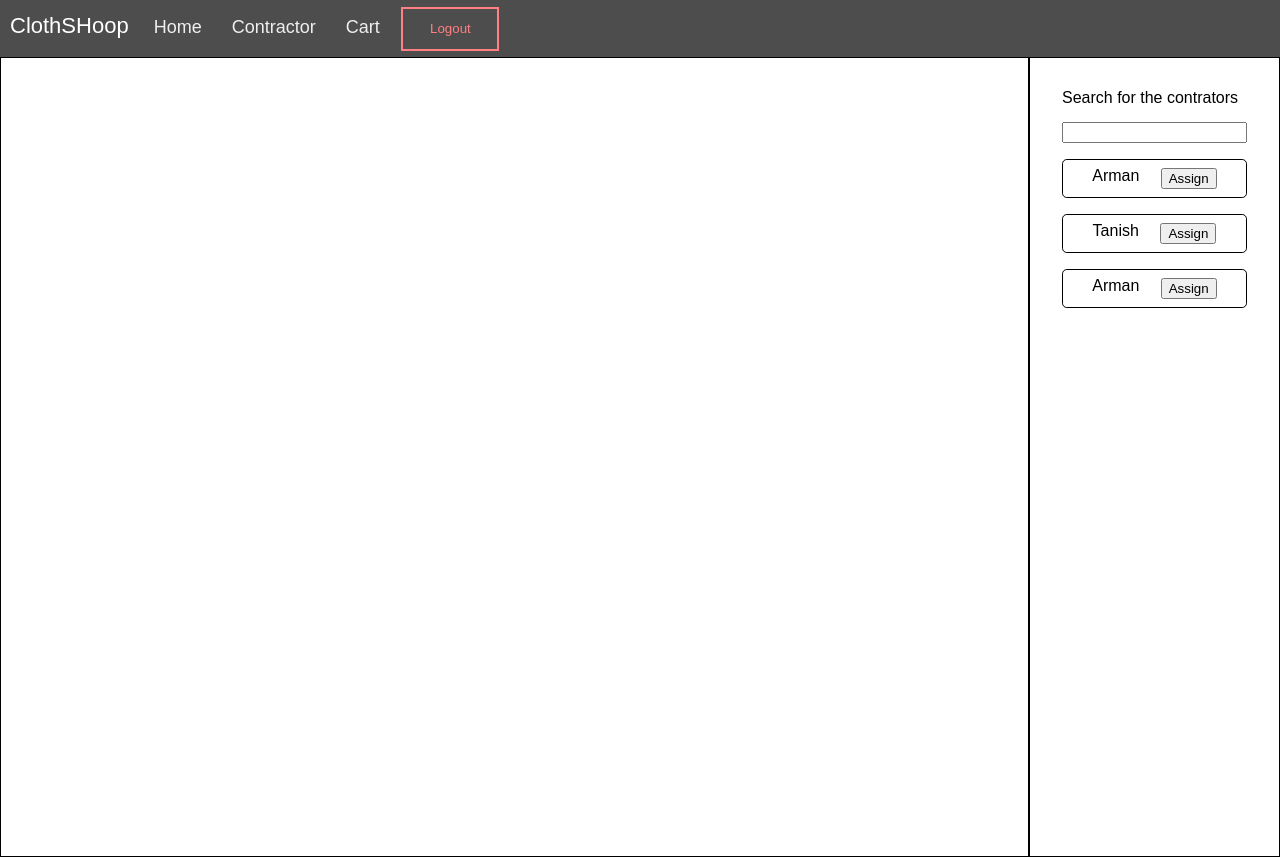
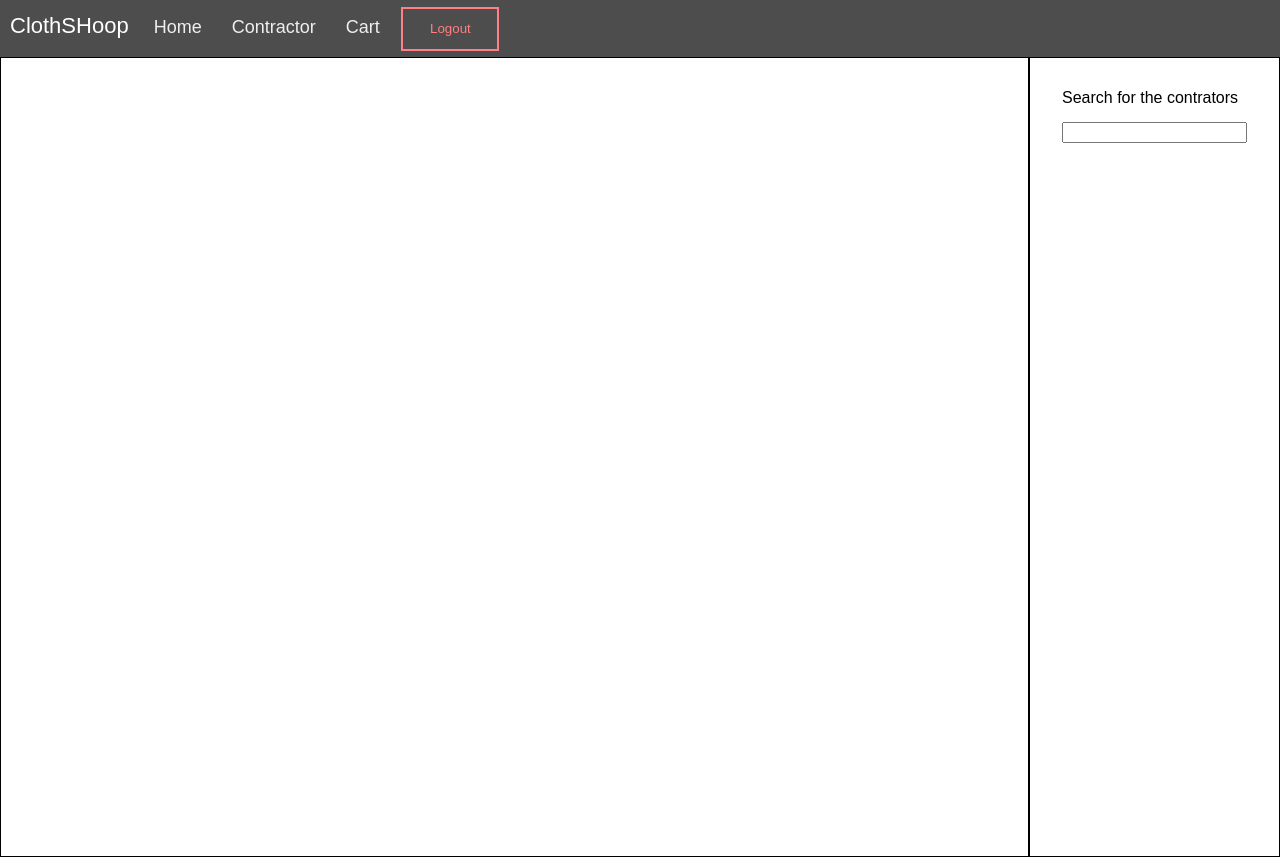
Before and after one commit to ArmanBhatia0100/ClothBox, a React (Create React App) app: page /cart in a window 1280 px wide. Built offline with nearby package versions, Linux system fonts and the light colour scheme.

Commit message:
contractor form is working

```diff
--- a/src/components/Cart/Cart.jsx
+++ b/src/components/Cart/Cart.jsx
@@ -1,6 +1,5 @@
 import React from "react";
 
-import Card from "../Cards/Card";
 import "./Cart.scss";
 import Header from "../Header/Header";
 import { useSelector, useDispatch } from "react-redux";
@@ -10,6 +9,10 @@ import { removeFromCart } from "../../store/CartSlice";
 
 export default function Cart() {
   const cartItems = useSelector((state) => state.cartItems);
+  const contractorsList = useSelector(
+    (state) => state.contractors.contractorsList
+  );
+
   const dispatch = useDispatch();
   return (
     <React.Fragment>
@@ -33,28 +36,16 @@ export default function Cart() {
             <input type="search" />
           </div>
           <div className="contractorsList">
+            {contractorsList.map(function (contractor) {
+              return (
                 <div className="contractor_card">
                   <h2>Arman</h2>
                   <button
                     type="button"
                     onClick={() => {
                       dispatch(
-                    assignItems({ name: "Arman", itemsInCart: cartItems.items })
-                  );
-                  dispatch(removeFromCart());
-                }}
-              >
-                Assign
-              </button>
-            </div>
-            <div className="contractor_card">
-              <h2>Tanish</h2>
-              <button
-                type="button"
-                onClick={() => {
-                  dispatch(
                         assignItems({
-                      name: "Tanish",
+                          name: "Arman",
                           itemsInCart: cartItems.items,
                         })
                       );
@@ -64,20 +55,8 @@ export default function Cart() {
                     Assign
                   </button>
                 </div>
-            <div className="contractor_card">
-              <h2>Arman</h2>
-              <button
-                type="button"
-                onClick={() => {
-                  dispatch(
-                    assignItems({ name: "Karan", itemsInCart: cartItems.items })
               );
-                  dispatch(removeFromCart());
-                }}
-              >
-                Assign
-              </button>
-            </div>
+            })}
           </div>
         </div>
       </div>
--- a/src/components/Contractors/ContractorsBanner/ContractorBanner.jsx
+++ b/src/components/Contractors/ContractorsBanner/ContractorBanner.jsx
@@ -1,58 +1,86 @@
 import { Link } from "react-router-dom";
 import "./ContractorsBanner.scss";
+import { useRef, useState } from "react";
+import { addContractor } from "../../../store/ContractorSlice";
+import { useDispatch, useSelector } from "react-redux";
 
 export default function ContractsBanner() {
+  // Used the ref to fecth the input data
+  const nameRef = useRef(null);
+  const phoneNumberRef = useRef(null);
+  const referedByRef = useRef(null);
+  const homeAddressRef = useRef(null);
+  const messageRef = useRef(null);
+
+  const dispatch = useDispatch();
+  const contractorList = useSelector(
+    (state) => state.contractors.constractorsList
+  );
+
+  const addContractorHandler = (e) => {
+    e.preventDefault();
+    dispatch(
+      addContractor({
+        name: nameRef.current.value,
+        Phone: phoneNumberRef.current.value,
+        ReferedBy: referedByRef.current.value,
+        Address: homeAddressRef.current.value,
+        message: messageRef.current.value,
+      })
+    );
+    nameRef.current.value =
+      phoneNumberRef.current.value =
+      referedByRef.current.value =
+      homeAddressRef.current.value =
+      messageRef.current.value =
+        "";
+  };
+  console.log(contractorList);
   return (
     <div class="contractorFormcontainer">
-      <form id="contact" action="" method="post">
+      <form id="contact" onSubmit={addContractorHandler}>
         <h3>Add Contractor</h3>
         <fieldset>
           <input
+            ref={nameRef}
             placeholder="Your name"
             type="text"
-            tabindex="1"
-            required
-            autofocus
-          ></input>
-        </fieldset>
-        <fieldset>
-          <input
-            placeholder="Your Phone Number"
-            type="tel"
-            tabindex="3"
             required
           ></input>
         </fieldset>
         <fieldset>
           <input
-            placeholder="Refered By"
-            type="text"
-            tabindex="4"
+            ref={phoneNumberRef}
+            placeholder="Your Phone Number"
+            type="tel"
             required
           ></input>
         </fieldset>
         <fieldset>
           <input
+            ref={referedByRef}
+            placeholder="Refered By"
+            type="text"
+            required
+          ></input>
+        </fieldset>
+        <fieldset>
+          <input
+            ref={homeAddressRef}
             placeholder="Your address"
-            type="email"
-            tabindex="2"
+            type="text"
             required
           ></input>
         </fieldset>
         <fieldset>
           <textarea
+            ref={messageRef}
             placeholder="Type your Message Here...."
-            tabindex="5"
             required
           ></textarea>
         </fieldset>
         <fieldset>
-          <button
-            name="submit"
-            type="submit"
-            id="contact-submit"
-            data-submit="...Sending"
-          >
+          <button name="submit" type="submit" id="contact-submit">
             Submit
           </button>
         </fieldset>
--- a/src/store/ContractorSlice.js
+++ b/src/store/ContractorSlice.js
@@ -4,7 +4,7 @@ const contractorSlice = createSlice({
   name: "contractor",
   initialState: {
     assignItems: [],
-    test: [],
+    contractorsList: [],
   },
   reducers: {
     assignItems(state, action) {
@@ -14,17 +14,18 @@ const contractorSlice = createSlice({
 
       // Index found
       if (indexFound >= 0) {
-        state.test.push(indexFound);
         state.assignItems[indexFound].itemsInCart.push(
           ...action.payload.itemsInCart
         );
       } else {
         state.assignItems.push(action.payload);
-        state.test.push(indexFound);
       }
+    },
+    addContractor(state, action) {
+      state.contractorsList.push(action.payload);
     },
   },
 });
 
-export const { assignItems } = contractorSlice.actions;
+export const { assignItems, addContractor } = contractorSlice.actions;
 export default contractorSlice.reducer;
```
Lines whose indentation alone changed are shown as unchanged.
